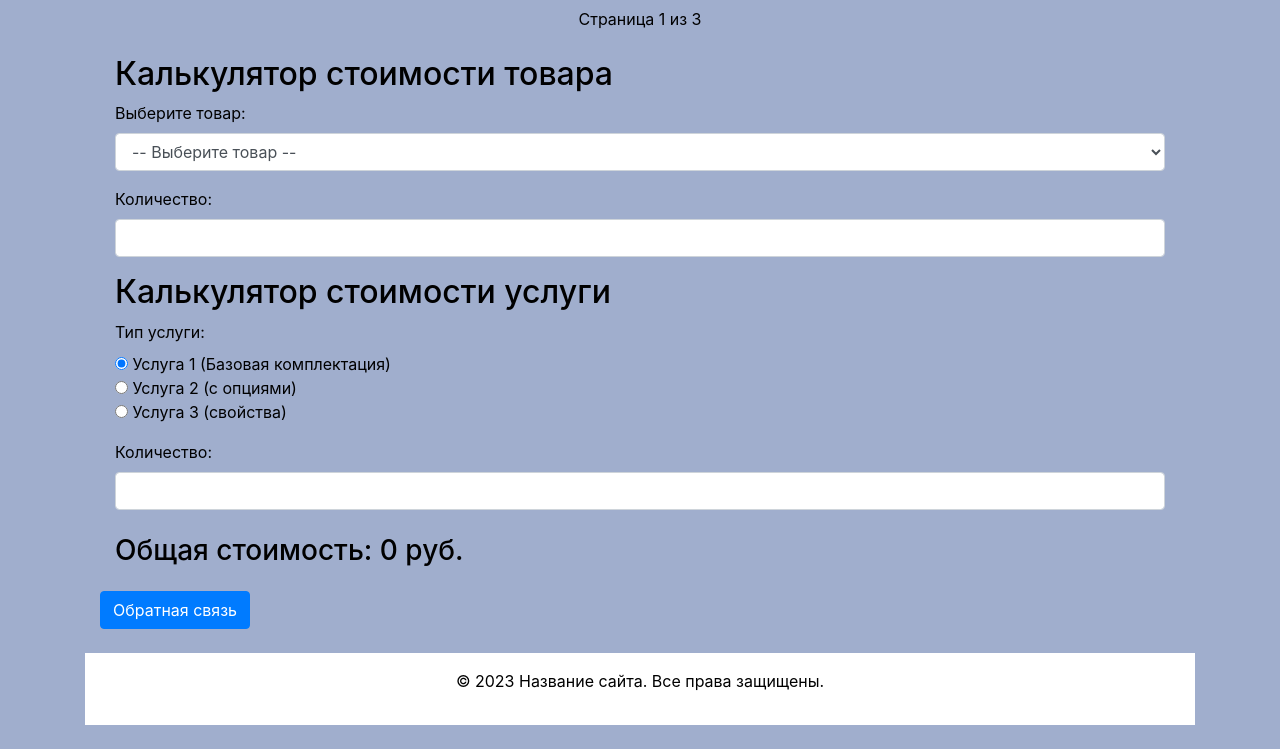
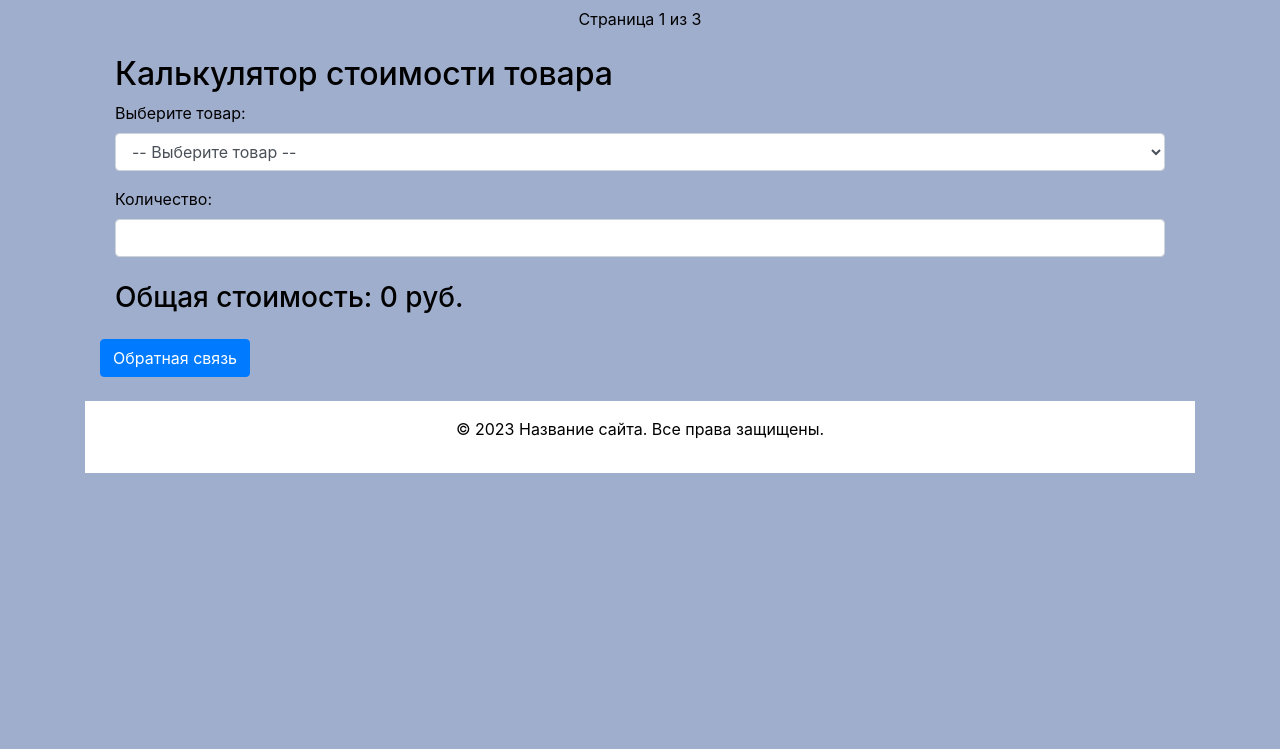
Before and after one commit to Gadji0505/Web8, a plain HTML site: page index.html in a window 1280 px wide. Shown: the part 2727-3476 px from the top of the page. After the commit the page ends 3224 px from the top, so only its background shows below. Drawn offline with nearby package versions, Linux system fonts and the light colour scheme.

Commit message:
Update index.html

```diff
--- a/index.html
+++ b/index.html
@@ -6,7 +6,6 @@
     <title>Пример страницы с гиперссылками и формой</title>
     <link rel="stylesheet" href="https://stackpath.bootstrapcdn.com/bootstrap/4.5.2/css/bootstrap.min.css">
     <style>
-
         .gallery-container {
             position: relative;
             overflow: hidden;
@@ -237,7 +236,6 @@
                         <div class="gallery-item"><img src="https://fgall.ru/upload/iblock/cc9/0rdec36tgzip129cs9kyyfrb3g16yunn.jpg" alt="Image 7"></div>
                         <div class="gallery-item"><img src="https://fgall.ru/upload/iblock/756/jo0tznkkonip628n2kmw1nyya0jl8cxn.jpg" alt="Image 8"></div>
                         <div class="gallery-item"><img src="https://fgall.ru/upload/iblock/00a/2aapq0kk6taajkebdevf40m08k6m35e5.jpg" alt="Image 8"></div>
-
                     </div>
                     <button class="arrow arrow-right" onclick="moveSlide(1)">&#10095;</button>
                 </div>
@@ -265,35 +263,6 @@
                     <label for="quantity">Количество:</label>
                     <input type="number" id="quantity" class="form-control" min="1" required oninput="calculateTotalCost()">
                 </div>
-            </form>
-
-            <h2>Калькулятор стоимости услуги</h2>
-            <form id="orderForm"></form>
-                <form id="serviceForm">
-                    <div class="form-group">
-                      <label>Тип услуги:</label>
-                     <div>
-                            <input type="radio" name="serviceType" value="1" onclick="updateServiceOptions(); calculateTotalCost()" checked> Услуга 1 (Базовая комплектация)<br>
-                            <input type="radio" name="serviceType" value="2" onclick="updateServiceOptions(); calculateTotalCost()"> Услуга 2 (с опциями)<br>
-                            <input type="radio" name="serviceType" value="3" onclick="updateServiceOptions(); calculateTotalCost()"> Услуга 3 (свойства)<br>
-                        </div>
-                    </div>
-                    <div id="optionsContainer" class="form-group" style="display: none;">
-                        <label for="options">Выберите опцию:</label>
-                        <select id="options" class="form-control" onchange="calculateTotalCost()">
-                            <option value="0">-- Выберите опцию --</option>
-                            <option value="2000">Опция 1 (с доставкой) - 2000 руб.</option>
-                            <option value="3500">Опция 2 (с доставкой и установкой) - 3500 руб.</option>
-                        </select>
-                    </div>
-                    <div id="propertyContainer" class="form-group" style="display: none;">
-                        <label><input type="checkbox" id="property" onchange="calculateTotalCost()"> Свойство (страховка 500 руб.)</label>
-                    </div>
-                    <div class="form-group">
-                        <label for="serviceQuantity">Количество:</label>
-                        <input type="number" id="serviceQuantity" class="form-control" min="1" required oninput="calculateTotalCost()">
-                    </div>
-            </form>
             </form>
 
             <h3 class="mt-4">Общая стоимость: <span id="totalCost">0</span> руб.</h3>
@@ -412,6 +381,7 @@
                     document.getElementById('responseMessage').innerText = error.message;
                 });
             });
+
             let currentIndex = 0; // Текущий индекс слайда
             const totalSlides = 9; // Общее количество слайдов
             const slidesToShowDesktop = 3; // Количество слайдов, показываемых одновременно на десктопе
@@ -438,27 +408,11 @@
                 const offset = -((currentIndex / slidesToShow) * 100); // Вычисляем смещение в процентах
                 gallery.style.transform = `translateX(${offset}%)`;
                 updatePager();
+
             }
 
             // Инициализация
             updatePager();
-
-            function updateServiceOptions() {
-                const serviceType = document.querySelector('input[name="serviceType"]:checked').value;
-                const optionsContainer = document.getElementById('optionsContainer');
-                const propertyContainer = document.getElementById('propertyContainer');
-
-                if (serviceType === "1") {
-                    optionsContainer.style.display = "none";
-                    propertyContainer.style.display = "none";
-                } else if (serviceType === "2") {
-                    optionsContainer.style.display = "block";
-                    propertyContainer.style.display = "none";
-                } else if (serviceType === "3") {
-                    optionsContainer.style.display = "none";
-                    propertyContainer.style.display = "block";
-                }
-            }
 
             function calculateTotalCost() {
                 // Расчет стоимости товара
@@ -472,32 +426,8 @@
                     totalProductCost = productPrice * productQuantity;
                 }
 
-                // Расчет стоимости услуги
-                const serviceType = document.querySelector('input[name="serviceType"]:checked').value;
-                const serviceQuantity = parseInt(document.getElementById('serviceQuantity').value);
-                let baseServicePrice = 1000; // Базовая цена для всех услуг
-                let totalServiceCost = 0;
-
-                if (serviceType === "2") {
-                    const optionSelect = document.getElementById('options');
-                    const optionPrice = parseFloat(optionSelect.value);
-                    if (optionPrice > 0 ) {
-                        baseServicePrice = 0;
-                        baseServicePrice += optionPrice;
-                    }
-                } else if (serviceType === "3") {
-                    const propertyChecked = document.getElementById('property').checked;
-                    baseServicePrice = 0;
-                    if (propertyChecked) {
-                        baseServicePrice += 500; // Добавляем стоимость свойства
-                    }
-                }
-
-                totalServiceCost = baseServicePrice * serviceQuantity;
-
                 // Общая стоимость
-                const totalCost = totalProductCost + totalServiceCost;
-                document.getElementById('totalCost').textContent = totalCost;
+                document.getElementById('totalCost').textContent = totalProductCost;
             }
         </script>
     </body>
```
Lines whose indentation alone changed are shown as unchanged.
